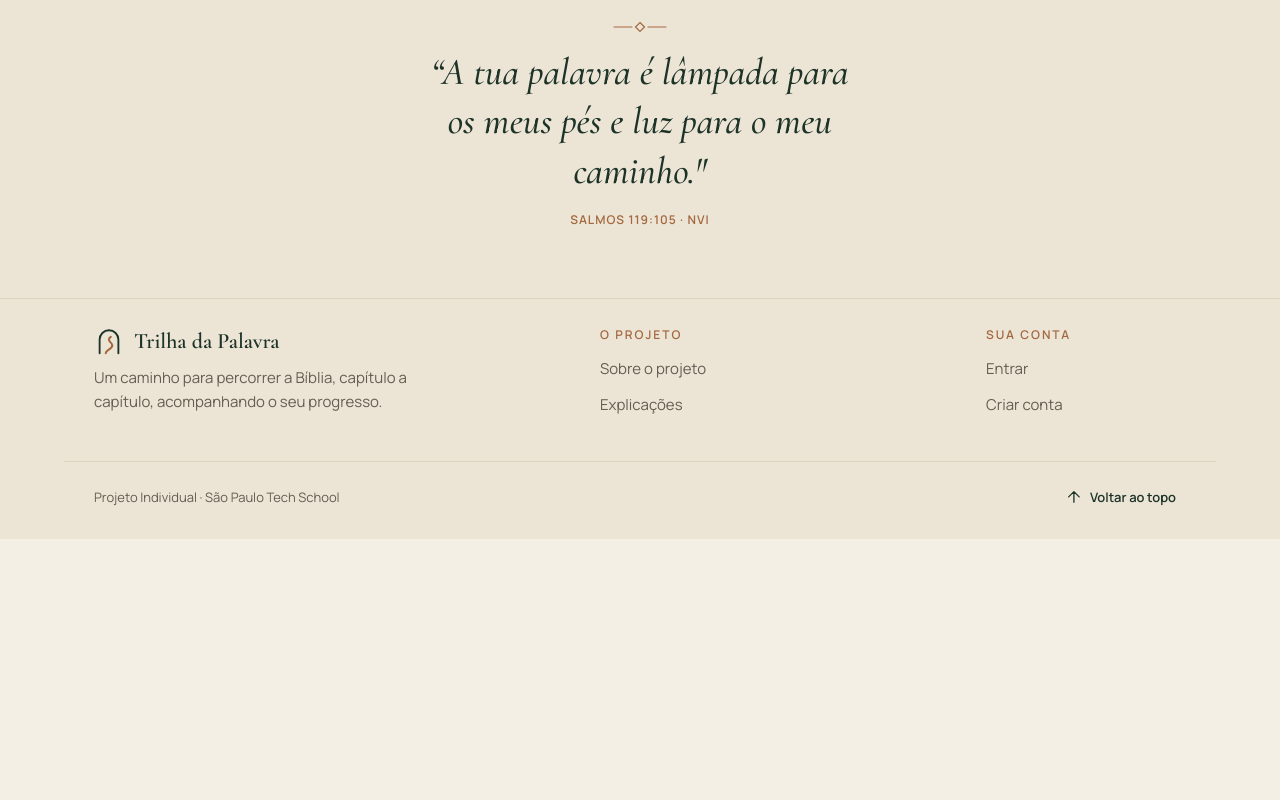
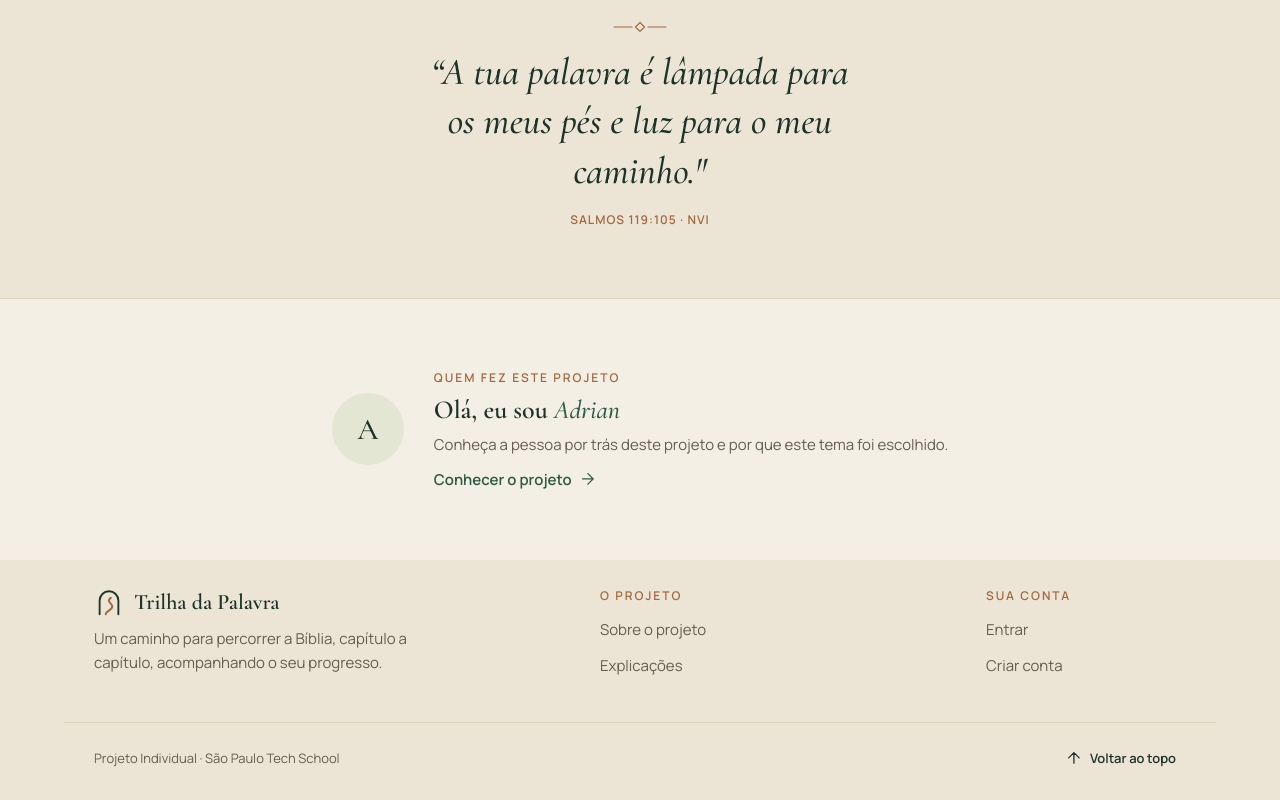
Before and after one commit to adrianpatricio/trilha_da_palavra, a website: page public/index.html in a window 1280 px wide. Shown: the part 1026-1826 px from the top of the page. Before the commit the page ends 1565 px from the top, so only its background shows below. Drawn offline with nearby package versions, Linux system fonts and the light colour scheme.

Commit message:
feat: adiciona container_c4 ao arquivo index.html

```diff
--- a/public/css/main.css
+++ b/public/css/main.css
@@ -203,3 +203,82 @@ main .container_c3 {
     text-transform: uppercase;
     color: #A3683F;
 }
+
+main .container_c4 {
+    display: flex;
+    justify-content: center;
+    align-items: center;
+    width: 1240px;
+    max-width: 90%;
+    padding: 70px 30px;
+    box-sizing: border-box;
+    gap: 30px;
+}
+
+.container_c4 .img_criador {
+    display: flex;
+    justify-content: center;
+    align-items: center;
+    flex-shrink: 0;
+    width: 72px;
+    height: 72px;
+    border-radius: 50%;
+    background-color: #E2E6D3;
+}
+
+.img_criador span {
+    font-family: 'Cormorant Garamond';
+    font-size: 30px;
+    font-weight: 500;
+    color: var(--heading);
+}
+
+.container_c4 .info_criador {
+    display: flex;
+    flex-direction: column;
+    align-items: flex-start;
+    gap: 8px;
+}
+
+.info_criador .titulo_criador {
+    font-family: 'Manrope';
+    font-size: 12px;
+    font-weight: 600;
+    letter-spacing: 2px;
+    color: #A3683F;
+}
+
+.info_criador .nome_criador {
+    font-family: 'Cormorant Garamond';
+    font-size: 26px;
+    font-weight: 600;
+    color: var(--heading);
+}
+
+.nome_criador span {
+    font-style: italic;
+    font-weight: 500;
+    color: #2D5A43;
+}
+
+.info_criador .legenda_criador {
+    font-family: 'Manrope';
+    font-size: 15px;
+    line-height: 1.6;
+    color: var(--muted);
+}
+
+.info_criador .btn_criador {
+    align-items: center;
+    gap: 10px;
+    margin-top: 4px;
+    font-family: 'Manrope';
+    font-size: 15px;
+    font-weight: 600;
+    color: #2D5A43;
+    transition: 0.3s all;
+}
+
+.info_criador .btn_criador:hover {
+    color: var(--heading);
+}
--- a/public/index.html
+++ b/public/index.html
@@ -174,6 +174,32 @@
 
             <p class="subtitle_salmo">Salmos 119:105 · NVI</p>
         </section>
+
+        <section class="container_c4">
+            <section class="img_criador">
+                <span>A</span>
+            </section>
+
+            <section class="info_criador">
+                <p class="titulo_criador">QUEM FEZ ESTE PROJETO</p>
+
+                <p class="nome_criador">
+                    Olá, eu sou <span>Adrian</span>
+                </p>
+
+                <a class="legenda_criador">
+                    Conheça a pessoa por trás deste projeto e por que este tema foi escolhido.
+                </a>
+
+                <a href="#" class="btn_criador">
+                    Conhecer o projeto
+
+                    <svg width="12" height="12" viewBox="0 0 12 12" fill="none" xmlns="http://www.w3.org/2000/svg">
+                        <path d="M0.65625 5.90625H11.1562M5.90625 11.1562L11.1562 5.90625L5.90625 0.65625" stroke="currentColor" stroke-width="1.3125" stroke-linecap="round" stroke-linejoin="round"/>
+                    </svg>
+                </a>
+            </section>
+        </section>
     </main>
 
     <footer id="footer" data-pagina="inicio"></footer>
```
